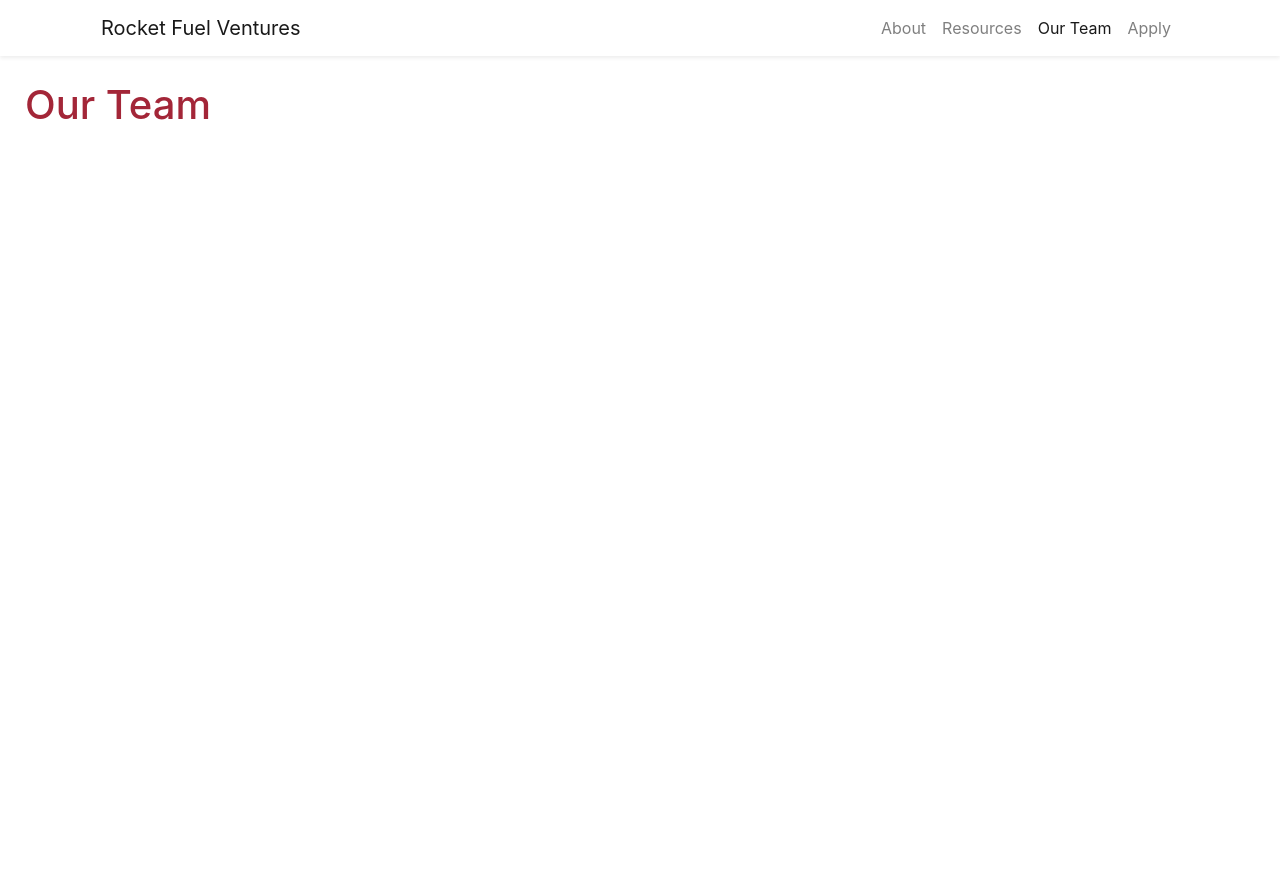
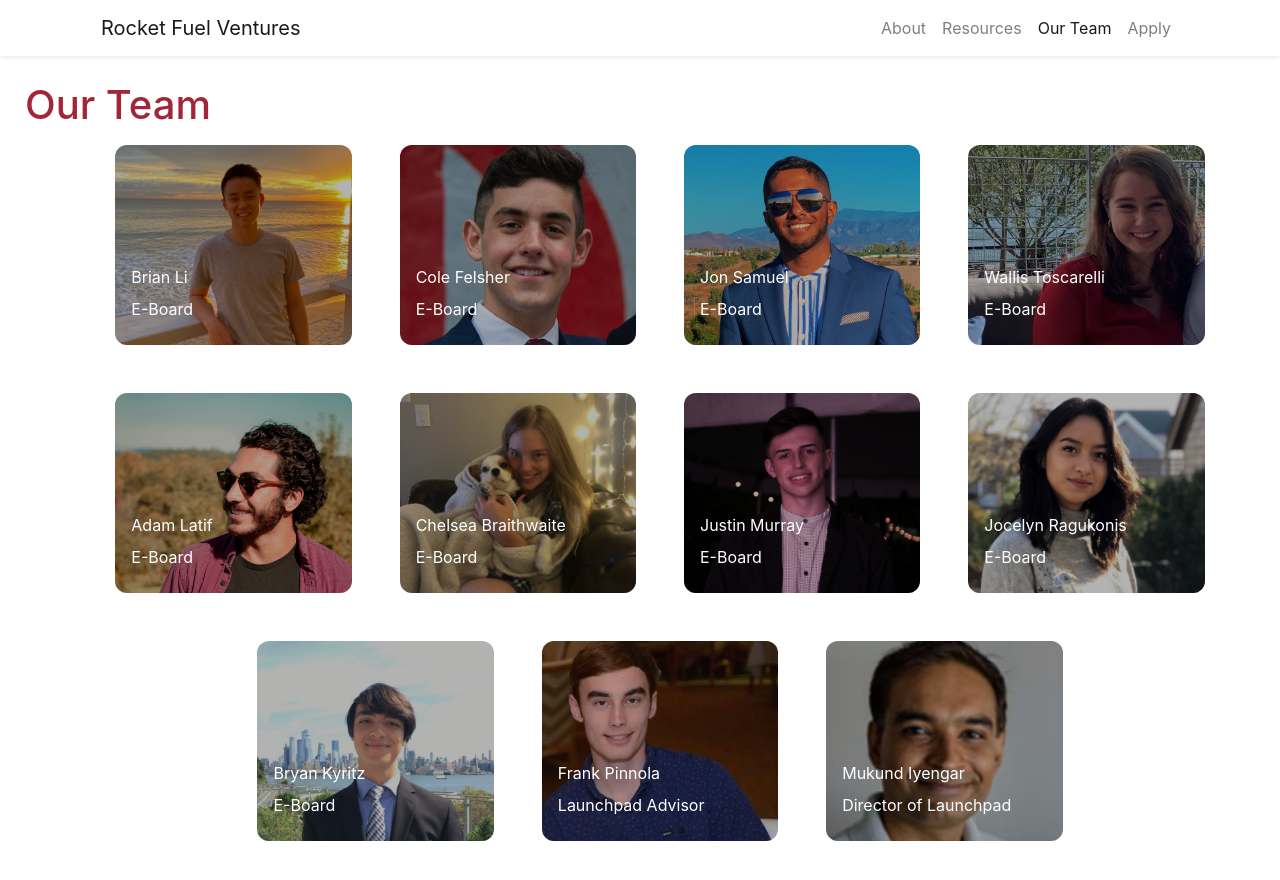
Before and after one commit to fpinnola/rocketfuel, a Gatsby site: page /team in a window 1280 px wide. Before the commit the page ends 856 px from the top, so only its background shows below. Built offline with nearby package versions, Linux system fonts and the light colour scheme; Gatsby itself is replaced by a stand-in of ours.

Commit message:
Team photos/info added

```diff
--- a/src/pages/team.js
+++ b/src/pages/team.js
@@ -1,6 +1,20 @@
 import * as React from "react"
 import Layout from "../components/layout";
 import { Link } from "gatsby"
+
+const team = [
+  { imageURL: "brianLi.jpg", name: "Brian Li", title: "E-Board"},
+  { imageURL: "colefelsher.jpg", name: "Cole Felsher", title: "E-Board"},
+  { imageURL: "jonsamuel.jpg", name: "Jon Samuel", title: "E-Board"},
+  { imageURL: "wallistoscarelli.jpg", name: "Wallis Toscarelli", title: "E-Board"},
+  { imageURL: "adamlatif.jpg", name: "Adam Latif", title: "E-Board"},
+  { imageURL: "chelseabraithwaite.jpg", name: "Chelsea Braithwaite", title: "E-Board"},
+  { imageURL: "justinmurray.jpg", name: "Justin Murray", title: "E-Board"},
+  { imageURL: "jocelynragukonis.jpg", name: "Jocelyn Ragukonis", title: "E-Board"},
+  { imageURL: "bryankyritz.jpg", name: "Bryan Kyritz", title: "E-Board"},
+  { imageURL: "frankpinnola.jpg", name: "Frank Pinnola", title: "Launchpad Advisor"},
+  { imageURL: "mukundiyengar.jpg", name: "Mukund Iyengar", title: "Director of Launchpad"},
+]
 
 const pageStyles = {
     color: "#232129",
@@ -22,11 +36,58 @@ const pageStyles = {
 
   const container = {
     display: 'flex',
-    padding: 25
+    padding: 25,
+    flexDirection: 'column',
   }
 
   const title = {
     color: "#A32638"
+  }
+
+  const list = {
+    display: 'flex',
+    flexWrap: 'wrap',
+    gap: '2em',
+    justifyContent: 'center'
+  }
+
+  const item = {
+    display: 'flex',
+    padding: '0.5em',
+    width: '20%',
+    minWidth: '25ch',
+  }
+
+
+
+  const TeamMember = function({ imageURl, name, title }){
+
+    var cardStyle = {
+      flexGrow: 1,
+      display: 'flex',
+      flexDirection: 'column',
+      backgroundColor: '#fff',
+      width: '100%',
+      justifyContent: 'space-evenly',
+      alignItems: 'center',
+      borderRadius: 12,
+      backgroundImage: `url(${imageURl})`,
+      height: 200,
+      backgroundSize: 'cover',
+      backgroundRepeat: 'no-repeat',
+      backgroundPosition: 'center',
+      overflow: 'hidden'
+    }
+
+    return (
+      <div style={cardStyle}>
+        <div style={{ width: '100%', height: '100%', backgroundColor: 'rgba(0,0,0,0.3)', padding: '1em', color: "white", display: 'flex', flexDirection: 'column', justifyContent: "flex-end" }}>
+          <label>{name}</label>
+          <label>{title}</label>
+
+        </div>
+      </div>
+    )
   }
 
   const Team = () => (
@@ -35,6 +96,15 @@ const pageStyles = {
       <main style={pageStyles}>
         <div style={container}>
           <h1 style={title}>Our Team</h1>
+          <ul style={list}>
+            {team.map((member) =>
+              <li style={item}>
+                <TeamMember imageURl={member.imageURL} name={member.name} title={member.title} />
+              </li>
+            )}
+          </ul>
+
+
         </div>
       </main>
     </Layout>
```
Also changed, not shown: static/adamlatif.jpg (added), static/brianli.jpg (added), static/bryankyritz.jpg (added), static/chelseabraithwaite.jpg (added), static/colefelsher.jpg (added), static/frankpinnola.jpg (added), static/jocelynragukonis.jpg (added), static/jonsamuel.jpg (added), static/justinmurray.jpg (added), static/mukundiyengar.jpg (added), static/wallistoscarelli.jpg (added).
